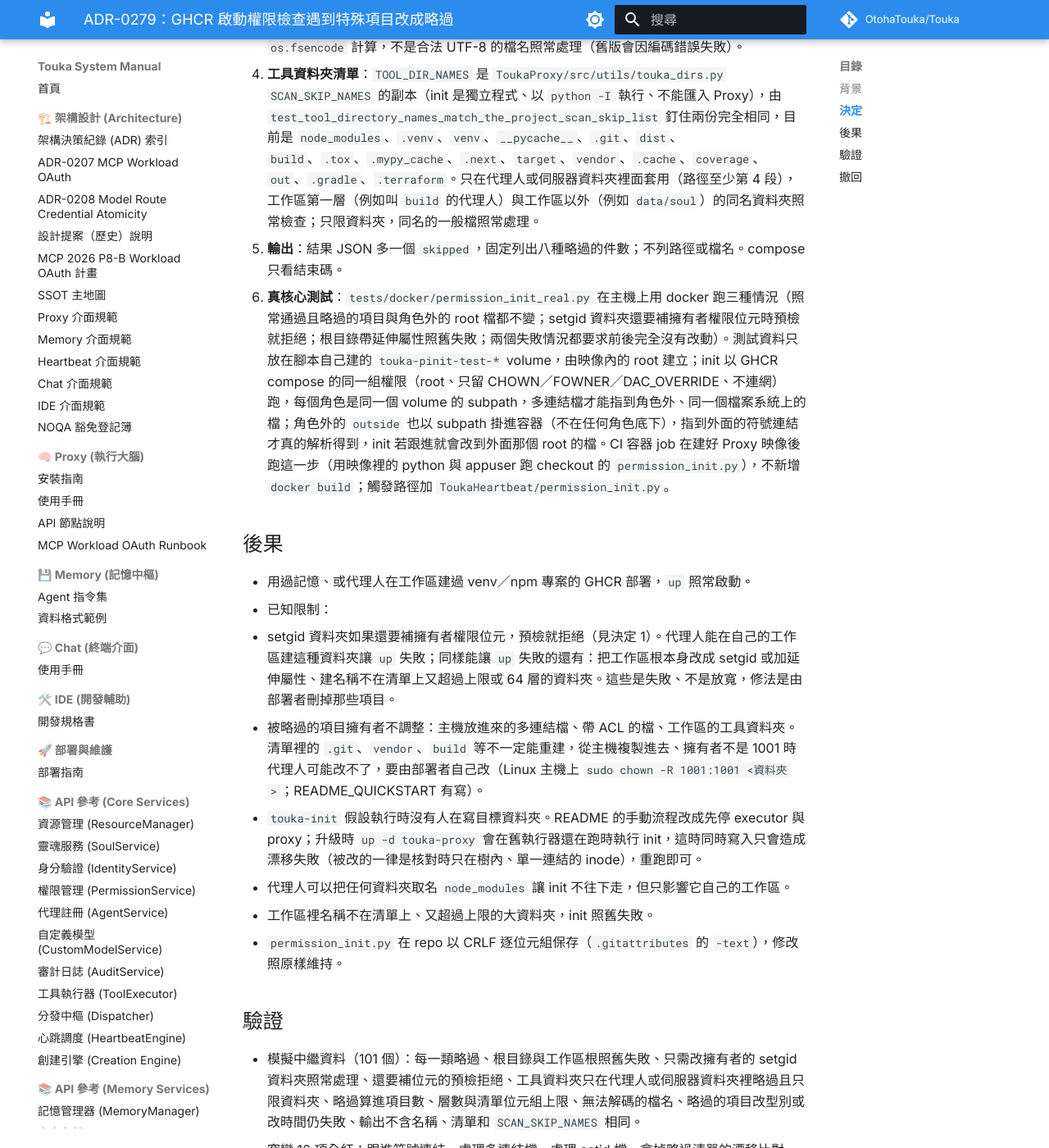
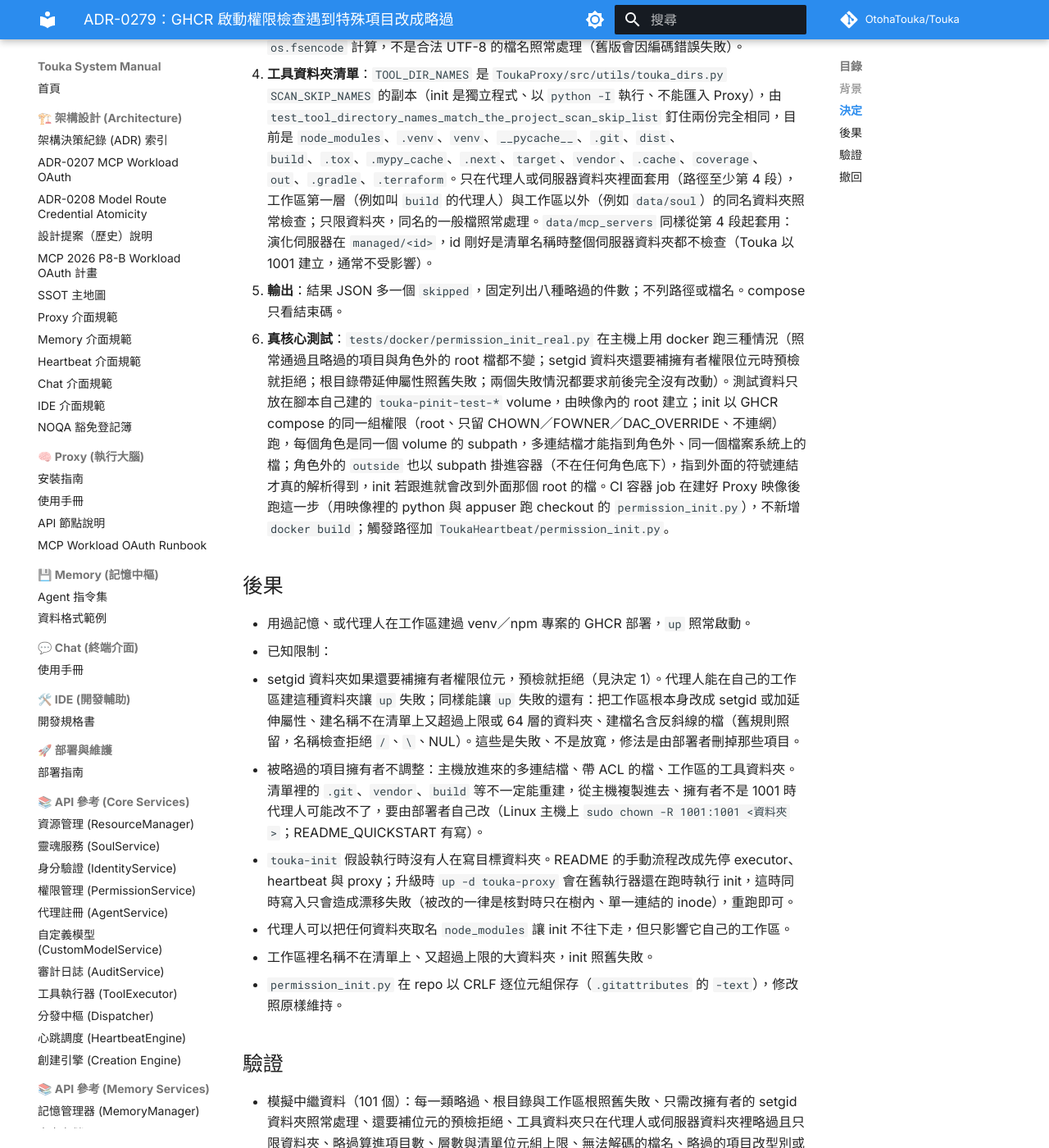
Before and after one commit to OtohaTouka/Touka, an MkDocs documentation site: the page built from docs/architecture/adr/0279-permission-init-skips-special-entries.md, in a window 1280 px wide and 1400 px high, scrolled down 1726 px. Shown: the whole window at 82% size. Built offline with MkDocs 1.6.1 and Material for MkDocs 9.7.7, drawn with Linux system fonts in a browser that asks for light colours; comment, search, counter and statistics services are not loaded.

Commit message:
docs(init): note the remaining ways to block touka-init and stop heartbeat too
Co-Authored-By: Claude Opus 5.5 <noreply@anthropic.com>

```diff
--- a/docs/architecture/adr/0279-permission-init-skips-special-entries.md
+++ b/docs/architecture/adr/0279-permission-init-skips-special-entries.md
@@ -28,7 +28,7 @@
 2. **根目錄嚴格**：四個掛載的根目錄，以及 `data/personal_drive`、`data/mcp_servers` 本身，遇到連結、setuid／setgid、延伸屬性照舊直接失敗。兩個工作區根是一般檔時，舊版當普通檔處理，這次起也直接失敗（本來就是無效配置，README 與執行器都要求資料夾）。SELinux 主機（根目錄帶標籤）因此照舊明確失敗，不會變成「通過卻什麼都沒改」。
 3. **漂移照舊失敗**：最後的驗證掃描把被略過的項目一起比對（種類與中繼資料都要相同），盤點後被換掉、改了時間或型別都算 `METADATA_DRIFT`。修改照舊只經核對過的描述元；掛載重疊、別名、巢狀掛載、帳號與權限能力檢查都不變。
 4. **上限**：被略過的項目照樣算進 10 萬項、64 層與清單位元組的上限。名稱的位元組數用 `os.fsencode` 計算，不是合法 UTF-8 的檔名照常處理（舊版會因編碼錯誤失敗）。
-5. **工具資料夾清單**：`TOOL_DIR_NAMES` 是 `ToukaProxy/src/utils/touka_dirs.py` `SCAN_SKIP_NAMES` 的副本（init 是獨立程式、以 `python -I` 執行、不能匯入 Proxy），由 `test_tool_directory_names_match_the_project_scan_skip_list` 釘住兩份完全相同，目前是 `node_modules`、`.venv`、`venv`、`__pycache__`、`.git`、`dist`、`build`、`.tox`、`.mypy_cache`、`.next`、`target`、`vendor`、`.cache`、`coverage`、`out`、`.gradle`、`.terraform`。只在代理人或伺服器資料夾裡面套用（路徑至少第 4 段），工作區第一層（例如叫 `build` 的代理人）與工作區以外（例如 `data/soul`）的同名資料夾照常檢查；只限資料夾，同名的一般檔照常處理。
+5. **工具資料夾清單**：`TOOL_DIR_NAMES` 是 `ToukaProxy/src/utils/touka_dirs.py` `SCAN_SKIP_NAMES` 的副本（init 是獨立程式、以 `python -I` 執行、不能匯入 Proxy），由 `test_tool_directory_names_match_the_project_scan_skip_list` 釘住兩份完全相同，目前是 `node_modules`、`.venv`、`venv`、`__pycache__`、`.git`、`dist`、`build`、`.tox`、`.mypy_cache`、`.next`、`target`、`vendor`、`.cache`、`coverage`、`out`、`.gradle`、`.terraform`。只在代理人或伺服器資料夾裡面套用（路徑至少第 4 段），工作區第一層（例如叫 `build` 的代理人）與工作區以外（例如 `data/soul`）的同名資料夾照常檢查；只限資料夾，同名的一般檔照常處理。`data/mcp_servers` 同樣從第 4 段起套用：演化伺服器在 `managed/<id>`，id 剛好是清單名稱時整個伺服器資料夾都不檢查（Touka 以 1001 建立，通常不受影響）。
 6. **輸出**：結果 JSON 多一個 `skipped`，固定列出八種略過的件數；不列路徑或檔名。compose 只看結束碼。
 7. **真核心測試**：`tests/docker/permission_init_real.py` 在主機上用 docker 跑三種情況（照常通過且略過的項目與角色外的 root 檔都不變；setgid 資料夾還要補擁有者權限位元時預檢就拒絕；根目錄帶延伸屬性照舊失敗；兩個失敗情況都要求前後完全沒有改動）。測試資料只放在腳本自己建的 `touka-pinit-test-*` volume，由映像內的 root 建立；init 以 GHCR compose 的同一組權限（root、只留 CHOWN／FOWNER／DAC_OVERRIDE、不連網）跑，每個角色是同一個 volume 的 subpath，多連結檔才能指到角色外、同一個檔案系統上的檔；角色外的 `outside` 也以 subpath 掛進容器（不在任何角色底下），指到外面的符號連結才真的解析得到，init 若跟進就會改到外面那個 root 的檔。CI 容器 job 在建好 Proxy 映像後跑這一步（用映像裡的 python 與 appuser 跑 checkout 的 `permission_init.py`），不新增 `docker build`；觸發路徑加 `ToukaHeartbeat/permission_init.py`。
 
@@ -36,9 +36,9 @@
 
 - 用過記憶、或代理人在工作區建過 venv／npm 專案的 GHCR 部署，`up` 照常啟動。
 - 已知限制：
-  - setgid 資料夾如果還要補擁有者權限位元，預檢就拒絕（見決定 1）。代理人能在自己的工作區建這種資料夾讓 `up` 失敗；同樣能讓 `up` 失敗的還有：把工作區根本身改成 setgid 或加延伸屬性、建名稱不在清單上又超過上限或 64 層的資料夾。這些是失敗、不是放寬，修法是由部署者刪掉那些項目。
+  - setgid 資料夾如果還要補擁有者權限位元，預檢就拒絕（見決定 1）。代理人能在自己的工作區建這種資料夾讓 `up` 失敗；同樣能讓 `up` 失敗的還有：把工作區根本身改成 setgid 或加延伸屬性、建名稱不在清單上又超過上限或 64 層的資料夾、建檔名含反斜線的檔（舊規則照留，名稱檢查拒絕 `/`、`\`、NUL）。這些是失敗、不是放寬，修法是由部署者刪掉那些項目。
   - 被略過的項目擁有者不調整：主機放進來的多連結檔、帶 ACL 的檔、工作區的工具資料夾。清單裡的 `.git`、`vendor`、`build` 等不一定能重建，從主機複製進去、擁有者不是 1001 時代理人可能改不了，要由部署者自己改（Linux 主機上 `sudo chown -R 1001:1001 <資料夾>`；README_QUICKSTART 有寫）。
-  - `touka-init` 假設執行時沒有人在寫目標資料夾。README 的手動流程改成先停 executor 與 proxy；升級時 `up -d touka-proxy` 會在舊執行器還在跑時執行 init，這時同時寫入只會造成漂移失敗（被改的一律是核對時只在樹內、單一連結的 inode），重跑即可。
+  - `touka-init` 假設執行時沒有人在寫目標資料夾。README 的手動流程改成先停 executor、heartbeat 與 proxy；升級時 `up -d touka-proxy` 會在舊執行器還在跑時執行 init，這時同時寫入只會造成漂移失敗（被改的一律是核對時只在樹內、單一連結的 inode），重跑即可。
   - 代理人可以把任何資料夾取名 `node_modules` 讓 init 不往下走，但只影響它自己的工作區。
   - 工作區裡名稱不在清單上、又超過上限的大資料夾，init 照舊失敗。
 - `permission_init.py` 在 repo 以 CRLF 逐位元組保存（`.gitattributes` 的 `-text`），修改照原樣維持。
```
Also changed, not shown: HANDOVER.md (+1 -1 lines), README_QUICKSTART.md (+1 -1 lines), docs/CHANGELOG.md (+1 -1 lines).
